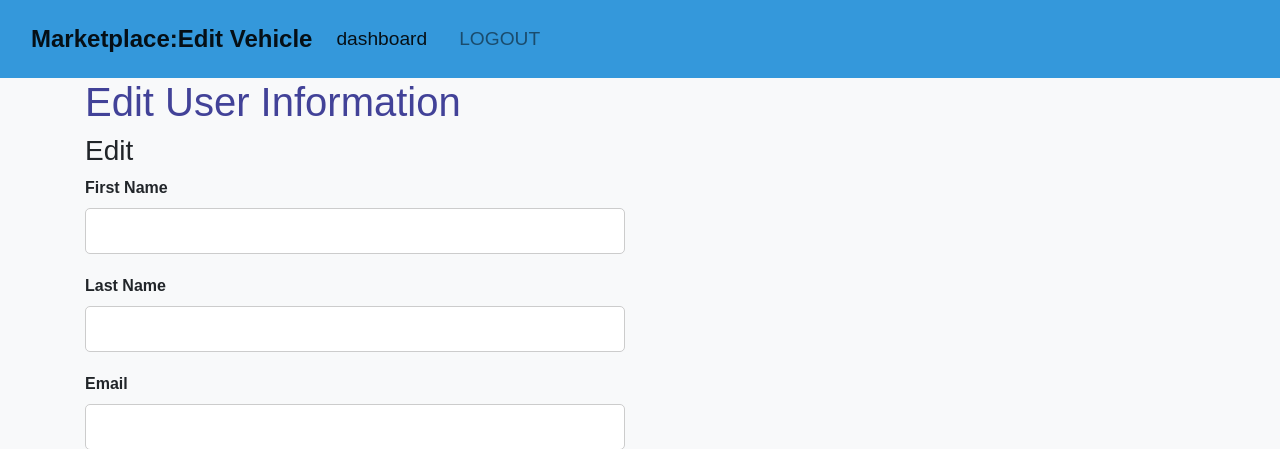
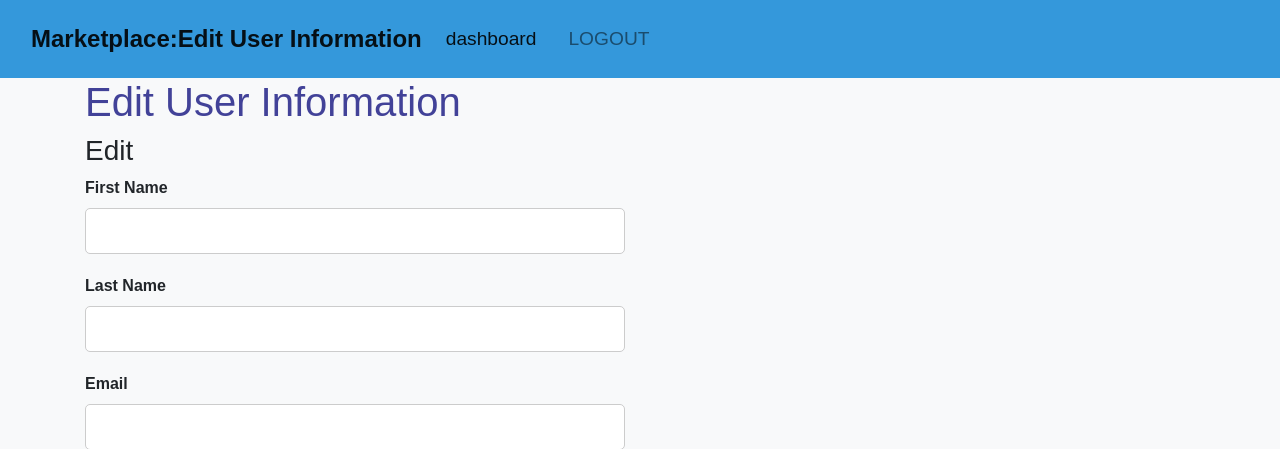
Before and after one commit to youssefkrimi63/VehicleForSale, a Flask app: template flask_app/templates/edit_user.html in a window 1280 px wide. Shown: the top 449 px of the page. Run offline with Flask 3, Linux system fonts and the light colour scheme; the template is opened without the code that fills it, so the values that code supplies are empty.

Commit message:
VehicleForSale

```diff
--- a/flask_app/templates/edit_user.html
+++ b/flask_app/templates/edit_user.html
@@ -77,7 +77,7 @@
 <body>
     <nav class="navbar navbar-expand-lg navbar-light">
         <div class="container-fluid">
-            <a class="navbar-brand" href="#">Marketplace:Edit Vehicle </a>
+            <a class="navbar-brand" href="#">Marketplace:Edit User Information </a>
             <button class="navbar-toggler" type="button" data-bs-toggle="collapse"
                 data-bs-target="#navbarNavAltMarkup" aria-controls="navbarNavAltMarkup" aria-expanded="false"
                 aria-label="Toggle navigation">
```
Also changed, not shown: Screenshot 2024-05-13 195348.png (added), 1 other file.
